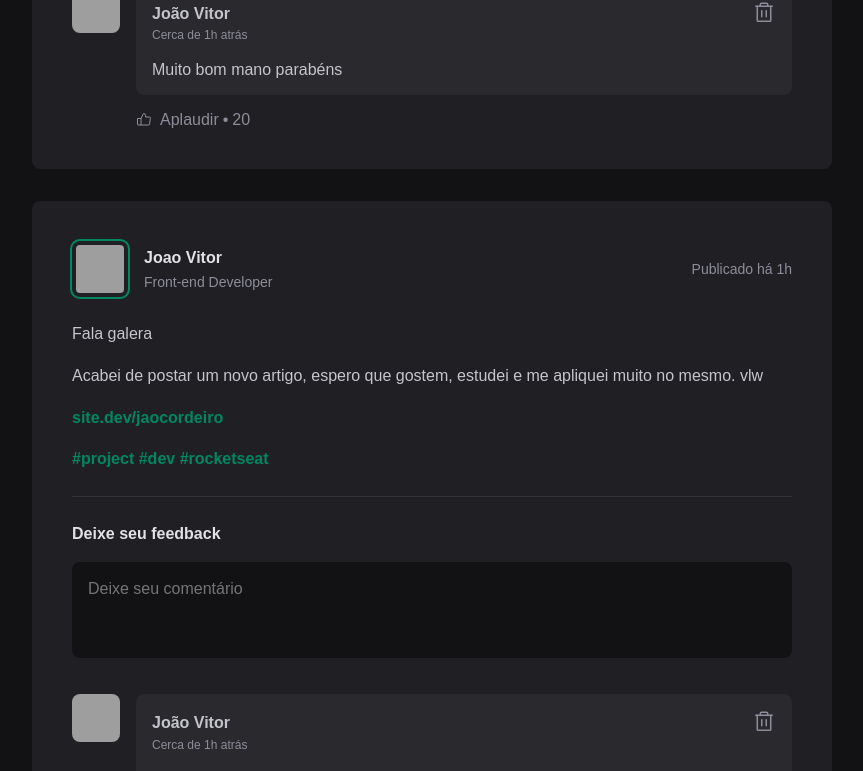
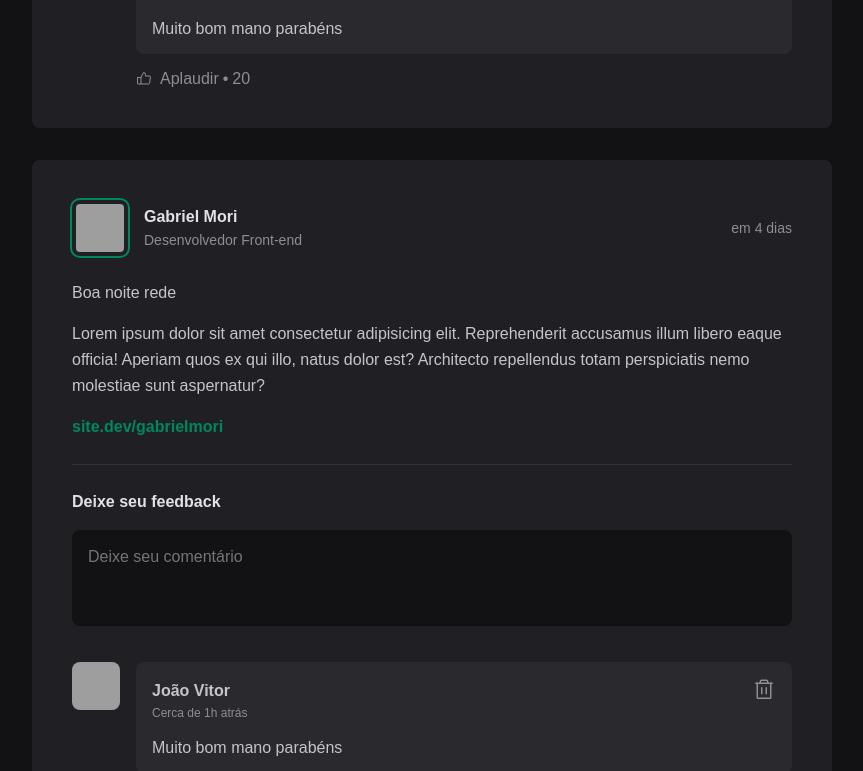
Before and after one commit to jaocordeiro/ignite_feed, a React (Vite) app: page / in a window 1280 px wide. Shown: the part 950-1721 px from the top of the page, without its empty margins (352-1215 px from the left). Built offline with nearby package versions, Linux system fonts and the light colour scheme; grey boxes are pictures that could not be loaded.

Commit message:
create data mock for component Post

```diff
--- a/package.json
+++ b/package.json
@@ -10,6 +10,7 @@
     "preview": "vite preview"
   },
   "dependencies": {
+    "date-fns": "^2.30.0",
     "phosphor-react": "^1.4.1",
     "react": "^18.2.0",
     "react-dom": "^18.2.0"
--- a/src/App.tsx
+++ b/src/App.tsx
@@ -2,10 +2,24 @@ import { Header } from "./components/Header"
 import { Post } from "./components/Post"
 import { Sidebar } from "./components/Sidebar"
 import styles from './App.module.css'
+import mock from './mock/mock';
 import './global.css'
 
+export interface PostType {
+  author: {
+    avatarUrl: string,
+    name: string,
+    role: string
+  };
+  content: {
+    type: string,
+    content: string,
+  }[];
+  publishedAt: Date;
+}
+
+
 function App() {
-
   return (
     <>
       <Header />
@@ -13,8 +27,15 @@ function App() {
       <div className={styles.wrapper}>
         <Sidebar />
         <main>
-          <Post />
-          <Post />
+          {mock().map((post) => {
+            return (
+              <Post
+                author={post.author}
+                content={post.content}
+                publishedAt={post.publishedAt}
+              />
+            )
+          })}
         </main>
       </div>
     </>
--- a/src/components/Post.tsx
+++ b/src/components/Post.tsx
@@ -1,31 +1,44 @@
+import { format, formatDistanceToNow } from 'date-fns'
+import ptBR from 'date-fns/locale/pt-BR'
 import { Avatar } from './Avatar'
 import { Comment } from './Comment'
+import { PostType } from '../App'
 import styles from './Post.module.css'
 
-export function Post() {
+export function Post({ author, content, publishedAt }: PostType) {
+  const publishedAtDateFormatted = format(publishedAt, "d 'de' LLLL 'as' HH:mm'h'", {
+    locale: ptBR,
+  })
+
+  const publishedDateRelativeToNow = formatDistanceToNow(publishedAt, {
+    locale: ptBR,
+    addSuffix: true
+  })
+
   return (
     <article className={styles.post}>
       <header className={styles.header}>
         <div className={styles.author}>
-          <Avatar hasBorder srcImg="https://github.com/jaocordeiro.png" />
+          <Avatar hasBorder srcImg={author.avatarUrl} />
           <div className={styles.authorInfo}>
-            <strong>Joao Vitor</strong>
-            <span>Front-end Developer</span>
+            <strong>{author.name}</strong>
+            <span>{author.role}</span>
           </div>
         </div>
 
-        <time title='20 de Junho as 21:56' dateTime='2023-06-20 21:56:12'>Publicado há 1h</time>
+        <time title={publishedAtDateFormatted} dateTime={publishedAt.toISOString()}>
+          {publishedDateRelativeToNow}
+        </time>
       </header>
 
       <div className={styles.content}>
-        <p>Fala galera</p>
-        <p>Acabei de postar um novo artigo, espero que gostem, estudei e me apliquei muito no mesmo. vlw</p>
-        <p><a href="#">site.dev/jaocordeiro</a></p>
-        <p>
-          <a href="#">#project</a>{' '}
-          <a href="#">#dev </a>{' '}
-          <a href="#">#rocketseat</a>
-        </p>
+        {content.map(line => {
+          if (line.type === 'paragraph') {
+            return <p>{line.content}</p>;
+          } else if (line.type === 'link') {
+            return <p><a href="#">{line.content}</a></p>
+          }
+        })}
       </div>
 
       <form className={styles.commentForm}>
--- /dev/null
+++ b/src/mock/mock.tsx
@@ -0,0 +1,34 @@
+function mock() {
+  return [
+    {
+      id: 1,
+      author: {
+        avatarUrl: 'https://github.com/jaocordeiro.png',
+        name: 'Joao Vitor',
+        role: 'Front-end Developer'
+      },
+      content: [
+        { type: 'paragraph', content: 'Fala galera' },
+        { type: 'paragraph', content: 'Acabei de postar um novo artigo, espero que gostem, estudei e me apliquei muito no mesmo. vlw' },
+        { type: 'link', content: 'site.dev/jaocordeiro' },
+      ],
+      publishedAt: new Date('2023-06-27 20:28:39')
+    },
+    {
+      id: 2,
+      author: {
+        avatarUrl: 'https://github.com/Gabriel-Mori.png',
+        name: 'Gabriel Mori',
+        role: 'Desenvolvedor Front-end'
+      },
+      content: [
+        { type: 'paragraph', content: 'Boa noite rede' },
+        { type: 'paragraph', content: 'Lorem ipsum dolor sit amet consectetur adipisicing elit. Reprehenderit accusamus illum libero eaque officia! Aperiam quos ex qui illo, natus dolor est? Architecto repellendus totam perspiciatis nemo molestiae sunt aspernatur?' },
+        { type: 'link', content: 'site.dev/gabrielmori' },
+      ],
+      publishedAt: new Date('2023-06-23 15:03:21')
+    }
+  ]
+}
+
+export default mock;
```
Also changed, not shown: 1 other file (tests, documents, lock files or other folders).
